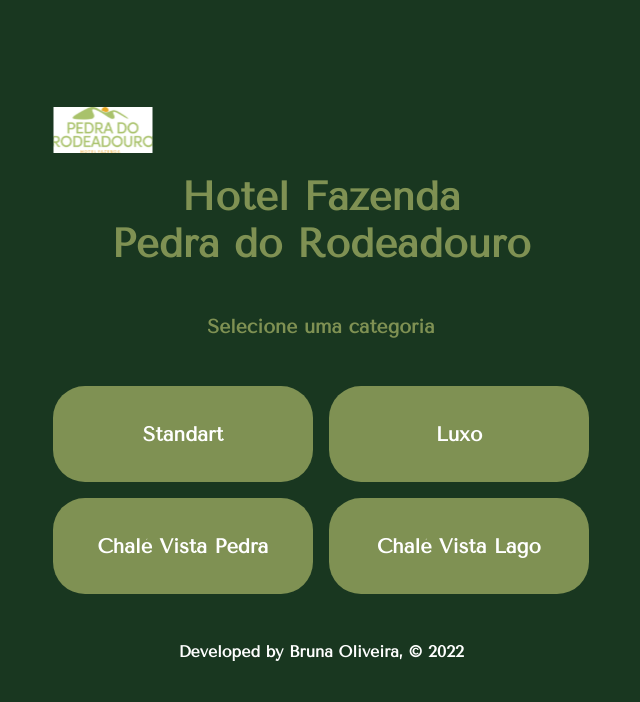
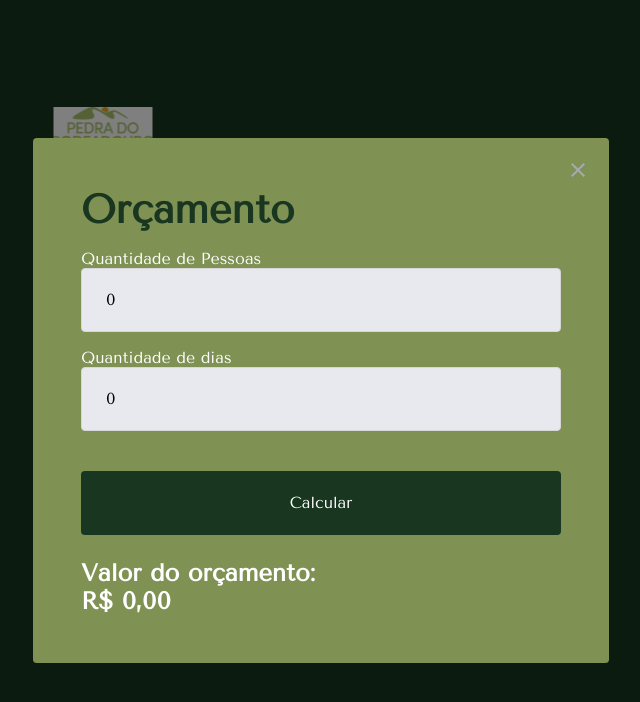
Before and after one commit to olivpuddin/hotel-budget-management, a Next.js app: page / in a window 1280 px wide. Both pictures are taken after a click on the button "Standart". Shown: the top 702 px of the page, without its empty margins (319-959 px from the left). Built offline with nearby package versions, Linux system fonts and the light colour scheme.

Commit message:
feat: finished stylized modal

```diff
--- a/package.json
+++ b/package.json
@@ -9,9 +9,11 @@
     "lint": "next lint"
   },
   "dependencies": {
+    "@types/react-modal": "^3.13.1",
     "next": "12.1.4",
     "react": "18.0.0",
     "react-dom": "18.0.0",
+    "react-modal": "^3.14.4",
     "sass": "^1.50.0"
   },
   "devDependencies": {
--- a/pages/index.tsx
+++ b/pages/index.tsx
@@ -1,4 +1,4 @@
-import React from "react";
+import React, { useState } from "react";
 import logo from '../public/images/logo.svg'
 
 import Image from "next/image";
@@ -6,8 +6,38 @@ import Head from "next/head";
 
 import styles from '../styles/home.module.scss'
 import { Button } from "../src/components/Button";
+import { Modal } from "../src/components/Modal";
+
 
 export default function Home() {
+  const [isNewTransactionModalOpen, setisNewTransactionModalOpen] = useState(false);
+
+  function handleOpenNewTransactionModal() {
+    setisNewTransactionModalOpen(true);
+  }
+
+  function handleCloseNewTransactionModal() {
+    setisNewTransactionModalOpen(false);
+  }
+
+  function handleStandart() {
+
+  }
+
+  function handleLuxo() {
+
+  }
+
+  function handleChaleP() {
+
+  }
+
+  function handleChaleL() {
+
+  }
+
+
+
   return (
     <>
     <Head>
@@ -22,11 +52,16 @@ export default function Home() {
       <h3>Selecione uma categoria</h3>
 
       <div className={styles.buttons}>
-        <Button title="Standart" />
-        <Button title="Luxo" />
-        <Button title="Chalé Vista Pedra" />
-        <Button title="Chalé Vista Lago" />
+        <Button title="Standart" onOpenModal={handleOpenNewTransactionModal} />
+        <Button title="Luxo" onOpenModal={handleOpenNewTransactionModal} />
+        <Button title="Chalé Vista Pedra" onOpenModal={handleOpenNewTransactionModal} />
+        <Button title="Chalé Vista Lago" onOpenModal={handleOpenNewTransactionModal} />
       </div>
+
+      <Modal
+        isOpen={isNewTransactionModalOpen}
+        onRequestClose={handleCloseNewTransactionModal}
+      />
 
       <p>Developed by Bruna Oliveira, © 2022</p>
       </section>
--- a/src/components/Button/index.tsx
+++ b/src/components/Button/index.tsx
@@ -4,13 +4,15 @@ import styles from './styles.module.scss'
 
 interface ButtonProps {
     title: string,
+    onOpenModal: () => void,
 }
 
-export const Button = ({ title }: ButtonProps) => {
+export const Button = ({ title, onOpenModal }: ButtonProps) => {
     return (
         <button
             type='button'
             className={styles.luxo}
+            onClick={onOpenModal}
         >
             {title}
         </button>
--- /dev/null
+++ b/src/components/Modal/index.tsx
@@ -0,0 +1,76 @@
+import React, { useState } from 'react';
+import styles from './styles.module.scss'
+import Image from 'next/image';
+
+import close from '../../../public/images/close.svg';
+
+import ReactModal from 'react-modal';
+
+interface ModalProps {
+    isOpen: boolean,
+    onRequestClose: () => void,
+}
+
+export const Modal = ({ isOpen, onRequestClose }: ModalProps) => {
+    const [people, setPeople] = useState(0);
+    const [days, setDays] = useState(0);
+
+   const [total, setTotal] = useState(0);
+
+    function handleTotal() {
+        setTotal(people * days);
+    }
+
+    return (
+        <div className={styles.container}>
+        <ReactModal
+        contentLabel='Orçamento'
+        ariaHideApp={false}
+        isOpen={isOpen}
+        onRequestClose={onRequestClose}
+        overlayClassName='react-modal-overlay'
+        className='react-modal-content'
+        >
+            <h1 className={styles.title}>Orçamento</h1>
+
+            <button
+                type='button'
+                onClick={onRequestClose}
+                className='react-modal-close'
+                >
+                <Image src={close} alt="Fechar modal" />
+            </button>
+
+            <p>Quantidade de Pessoas</p>
+            <input
+                type='number'
+                placeholder='Quantidade de Pessoas'
+                value={people}
+                onChange={event => setPeople(Number(event.target.value))}
+            />
+
+            <p>Quantidade de dias</p>
+            <input
+                placeholder='Quantidade de dias'
+                value={days}
+                onChange={event => setDays(Number(event.target.value))}
+            />
+
+            <button
+                className={styles.rate}
+                type='button'
+                onClick={handleTotal}
+            >
+                Calcular
+            </button>
+
+            <h2>Valor do orçamento: <br />
+                {new Intl.NumberFormat('pt-BR', {
+                    style: 'currency',
+                    currency: 'BRL'
+                }).format(total)}
+            </h2>
+        </ReactModal>
+        </div>
+    );
+}
--- /dev/null
+++ b/src/components/Modal/styles.module.scss
@@ -0,0 +1,25 @@
+.rate {
+    width: 100%;
+    padding: 0 1.5rem;
+    height: 4rem;
+    background: var(--green-700);
+    color: #fff;
+    border-radius: 0.25rem;
+    border: 0;
+    font-size: 1rem;
+    margin-top: 1.5rem;
+    margin-bottom: 1.5rem;
+
+    transition: filter(0.2s);
+
+    &:hover {
+        filter: brightness(0.9);
+    }
+}
+
+.title {
+    margin-bottom: 1rem;
+    color: var(--green-700);
+    font-weight: bold;
+    font-size: 2.5rem;
+}
--- a/styles/globals.scss
+++ b/styles/globals.scss
@@ -6,6 +6,7 @@
 
 :root {
   --white: #FFFFFF;
+  --black: #000;
 
   --green-500: #7f9153;
   --green-700: #193720;
@@ -25,13 +26,73 @@
 
 body {
   background: var(--green-700);
-  color: var(--green-500);
+  color: var(--white);
 }
 
 body, input, textarea, select, button {
   font: 400 1rem "Tenor Sans", sans-serif;
 }
 
+input {
+  width: 100%;
+  padding: 0 1.5rem;
+  height: 4rem;
+  border-radius: 0.25rem;
+
+  border: 1px solid #d7d7d7;
+  background: #e7e9ee;
+
+  font-weight: 400;
+  font-size: 1rem;
+  margin-bottom: 1rem;
+
+  &::placeholder {
+    color: var(--black);
+  }
+
+  // & + input {
+  //   margin-top: 1rem;
+  // }
+}
+
 button {
   cursor: pointer;
 }
+
+.react-modal-overlay {
+  background: rgba(0, 0, 0, 0.5);
+
+  position: fixed;
+  top: 0;
+  bottom: 0;
+  right: 0;
+  left: 0;
+
+  display: flex;
+  align-items: center;
+  justify-content: center;
+}
+
+.react-modal-content {
+  width: 100%;
+  max-width: 576px;
+  background: var(--green-500);
+  padding: 3rem;
+  position: relative;
+  border-radius: 0.24rem;
+}
+
+.react-modal-close {
+  position: absolute;
+  right: 1.5rem;
+  top: 1.5rem;
+  border: 0;
+  background: transparent;
+
+  transition: filter 0.2s;
+
+  &:hover {
+    filter: brightness(0.8);
+  }
+
+}
```
Also changed, not shown: public/images/close.svg (added), 1 other file (tests, documents, lock files or other folders).
